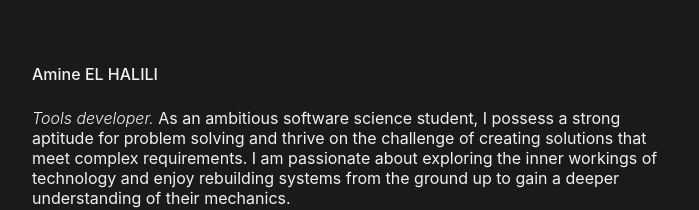
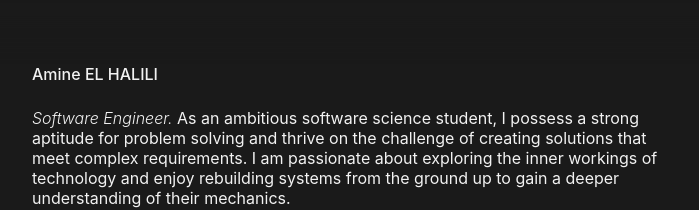
Before and after one commit to elhalili/aelhalili-portfolio, a React (Vite) app: page / in a window 1280 px wide. Shown: the top 210 px of the page, without its empty margins (287-986 px from the left). Built offline with nearby package versions, Linux system fonts and the light colour scheme; a web font is replaced by a local one.

Commit message:
Update index.ts

```diff
--- a/src/data/index.ts
+++ b/src/data/index.ts
@@ -59,7 +59,7 @@ export const resumeData: MyCustomTypes.ColumnEntry[] = [
 
 export const about: MyCustomTypes.About = {
   name: "Amine EL HALILI",
-  occupation: "Tools developer",
+  occupation: "Software Engineer",
   about:
     "As an ambitious software science student, I possess a strong aptitude for problem solving and thrive on the challenge of creating solutions that meet complex requirements. I am passionate about exploring the inner workings of technology and enjoy rebuilding systems from the ground up to gain a deeper understanding of their mechanics.",
 };
```
